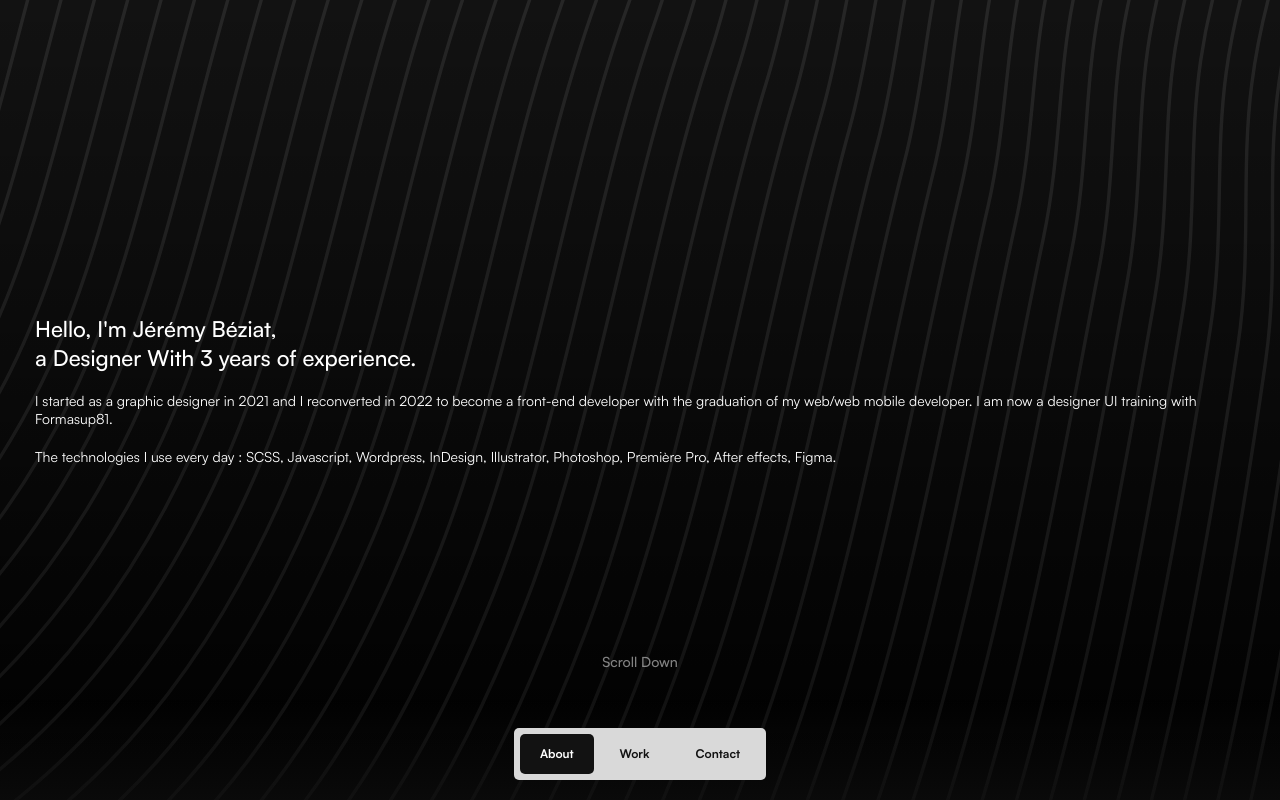
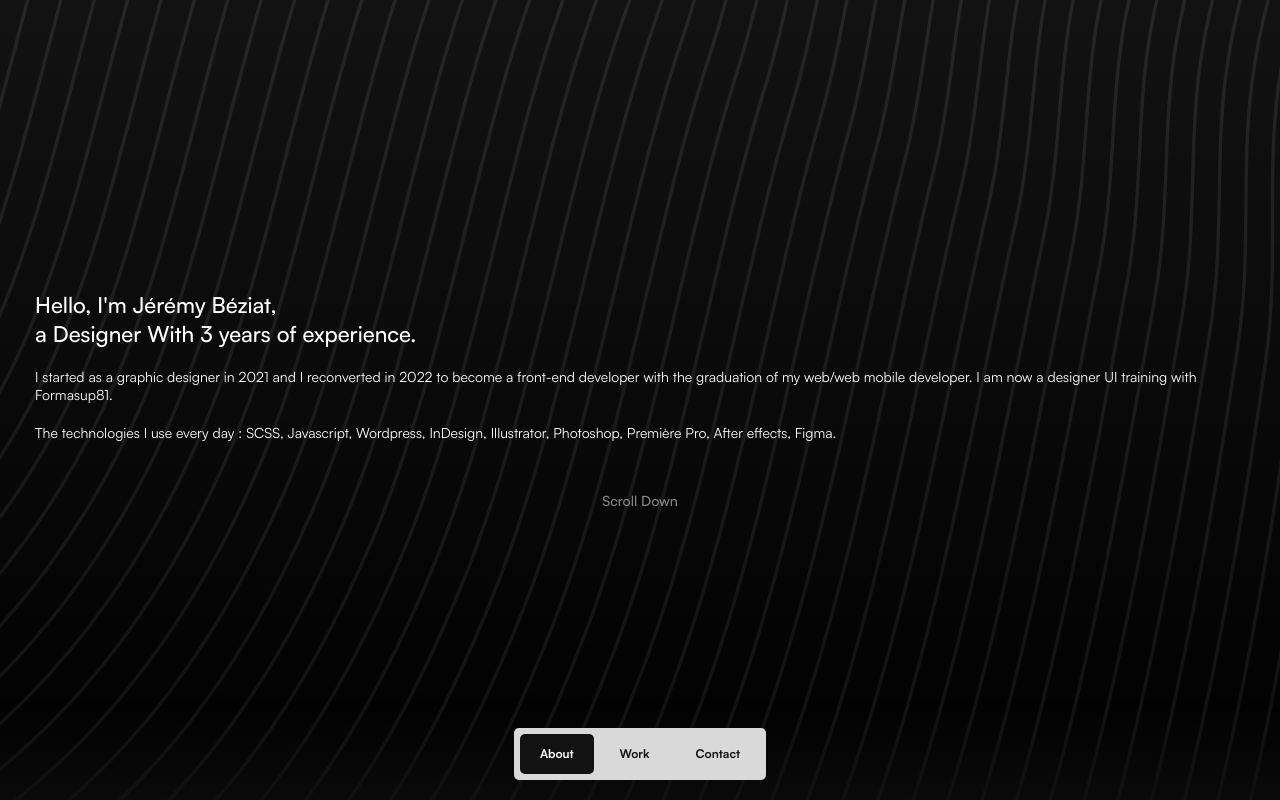
Before and after one commit to jeremybeziat/portfolio, a React (Create React App) app: page / in a window 1280 px wide. Shown: the top 800 px of the page. Built offline with nearby package versions, Linux system fonts and the light colour scheme; the HTML template or start-up script is replaced by a standard one.

Commit message:
test : animation gsap text

```diff
--- a/src/assets/styles/home.scss
+++ b/src/assets/styles/home.scss
@@ -27,6 +27,7 @@
 }
 
 .presentation {
+  opacity: 1;
   width: 100%;
   border-radius: 5px;
   color: white;
@@ -41,14 +42,13 @@
     font-size: 14px;
     margin-bottom: 20px;
   }
-  span {
+  .scroll {
+    margin-top: 50px;
+    width: 100%;
+    text-align: center;
     font-family: "Satoshi-Medium", sans-serif;
     font-size: 14px;
-    position: absolute;
     opacity: 0.5;
-    bottom: 15%;
-    left: 50%;
-    transform: translate(-50%, -50%);
   }
 }
 
--- a/src/pages/Home.js
+++ b/src/pages/Home.js
@@ -4,17 +4,31 @@
 import work1 from "../assets/images/mockup-raining.webp";
 
 function Home() {
-  const myElementRef = useRef(null);
+  const texteRef1 = useRef(null); // Référence pour le premier élément de texte
+  const texteRef2 = useRef(null); // Référence pour le deuxième élément de texte
+  const texteRef3 = useRef(null); // Référence pour le troisième élément de texte
 
   useEffect(() => {
-    // Animation à effectuer une fois que le composant est monté
-    const myElement = myElementRef.current;
-    gsap.from(myElement, { opacity: 0, duration: 1, y: -50 });
+    // Animation avec GSAP pour le premier élément de texte
+    gsap.from(texteRef1.current, {
+      opacity: 0,
+      duration: 1,
+      delay: 0.5,
+    });
 
-    // Nettoyage de l'animation lors du démontage du composant
-    return () => {
-      gsap.killTweensOf(myElement);
-    };
+    // Animation avec GSAP pour le deuxième élément de texte
+    gsap.from(texteRef2.current, {
+      opacity: 0,
+      duration: 1,
+      delay: 1,
+    });
+
+    // Animation avec GSAP pour le troisième élément de texte
+    gsap.from(texteRef3.current, {
+      opacity: 0,
+      duration: 1,
+      delay: 1.5,
+    });
   }, []);
   return (
     <div>
@@ -22,24 +36,26 @@
       <main className="home-about">
         <div className="container-presentation">
           <section className="presentation">
-            <h1 ref={myElementRef}>
+            <h1 ref={texteRef1}>
               Hello, I'm Jérémy Béziat,
               <br /> a Designer With 3 years of experience.
             </h1>
             <div>
-              <p>
+              <p ref={texteRef2}>
                 I started as a graphic designer in 2021 and I reconverted in
                 2022 to become a front-end developer with the graduation of my
                 web/web mobile developer. I am now a designer UI training with
                 Formasup81.
               </p>
-              <p>
+              <p ref={texteRef3}>
                 The technologies I use every day : SCSS, Javascript, Wordpress,
                 InDesign, Illustrator, Photoshop, Première Pro, After effects,
                 Figma.
               </p>
+              <div className="scroll">
+                <span>Scroll Down</span>
+              </div>
             </div>
-            <span>Scroll Down</span>
           </section>
         </div>
         <section className="introduction">
@@ -66,7 +82,12 @@
         </section>
         <section className="work-preview-container">
           <figure className="work-preview">
-            <img src={work1} loading="lazy" rel="preload" alt="raining stars N°07" />
+            <img
+              src={work1}
+              loading="lazy"
+              rel="preload"
+              alt="raining stars N°07"
+            />
             <figcaption>
               <a
                 className="arrow-link"
```
